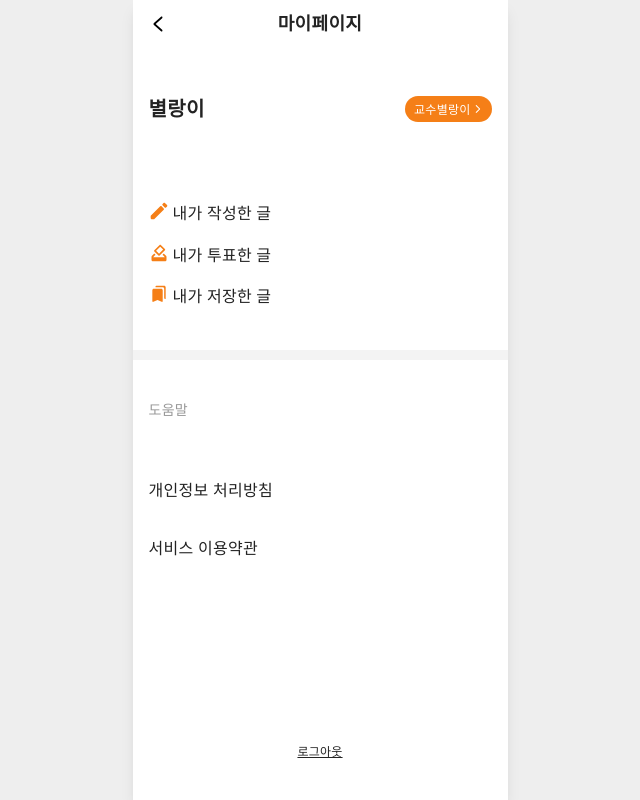
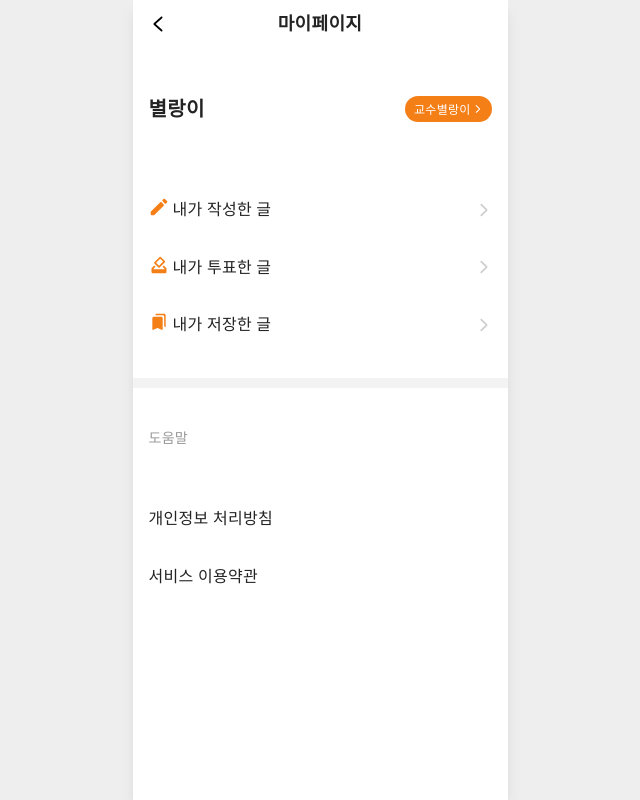
Before and after one commit to chwihae/frontend, a React (Vite) app: page /mypage in a window 1280 px wide. Shown: the whole page, without its empty margins (320-960 px from the left). Built offline with nearby package versions, Linux system fonts and the light colour scheme; no server answers; sample sign-in values are in the browser's storage; a web font is replaced by a local one.

Commit message:
fix : 마이페이지 스타일 수정 (#17)

```diff
--- a/src/pages/Mypage.tsx
+++ b/src/pages/Mypage.tsx
@@ -3,6 +3,7 @@ import { useNavigate } from 'react-router-dom';
 
 import { ReactComponent as IConBookmarkOrange } from '@/assets/icon_bookmark_orange.svg';
 import { ReactComponent as IConEditOrange } from '@/assets/icon_edit_orange.svg';
+import { ReactComponent as IConForwardGray } from '@/assets/icon_forward_gray.svg';
 import { ReactComponent as IConForwardWhite } from '@/assets/icon_forward_white.svg';
 import { ReactComponent as IConVoteOrange } from '@/assets/icon_vote_orange.svg';
 import { LEVELSTEP } from '@/constants/home';
@@ -33,7 +34,7 @@ const Mypage = () => {
     <div className="relative flex h-full flex-col">
       {/* 상단부 */}
       <div className="">
-        <div className="flex items-center justify-between px-4 pb-[76px] pt-[45px]">
+        <div className="flex items-center justify-between px-4 pb-[72px] pt-[45px]">
           <div className="flex items-center gap-3">
             <LevelImage className="h-[43px] w-[43px]" />
             <p className="scorebold20">별랑이{userId}</p>
@@ -47,43 +48,28 @@ const Mypage = () => {
             <IConForwardWhite />
           </label>
         </div>
-        <ol className="p flex flex-col gap-4 border-b-[10px] border-bg px-4 pb-[40px]">
-          <li>
+        <ol className="p flex flex-col gap-8 border-b-[10px] border-bg px-4 pb-[40px]">
+          {MYPOST.map((list) => (
+            <li key={list.title}>
               <label
                 htmlFor="temp-modal"
-              className="scoremedium16 flex cursor-pointer gap-1"
+                className="scoremedium16 flex cursor-pointer items-center justify-between"
                 onClick={() => setIsModal(true)}
               >
-              <IConEditOrange />
-              내가 작성한 글
+                <div className="flex gap-1">
+                  {list.icon}
+                  {list.title}
+                </div>
+                <IConForwardGray />
               </label>
             </li>
-          <li>
-            <label
-              htmlFor="temp-modal"
-              className="scoremedium16 flex cursor-pointer gap-1"
-              onClick={() => setIsModal(true)}
-            >
-              <IConVoteOrange />
-              내가 투표한 글
-            </label>
-          </li>
-          <li>
-            <label
-              htmlFor="temp-modal"
-              className="scoremedium16 flex cursor-pointer gap-1"
-              onClick={() => setIsModal(true)}
-            >
-              <IConBookmarkOrange />
-              내가 저장한 글
-            </label>
-          </li>
+          ))}
         </ol>
       </div>
       {/* 도움말 */}
-      <div className="px-4">
+      <div className="relative flex-grow-0 px-4">
         <h2 className="scoremedium14 pb-14 pt-10 text-GS4">도움말</h2>
-        <ol className="scoremedium16 flex flex-col gap-8 ">
+        <ol className="scoremedium16 mb-[313px] flex flex-col gap-8">
           <li className="h-fit">
             <label
               htmlFor="temp-modal"
@@ -103,18 +89,25 @@ const Mypage = () => {
             </label>
           </li>
         </ol>
-      </div>
         {/* 로그아웃 버튼 */}
         <label
           htmlFor="temp-modal"
-        className="scoremedium12 absolute bottom-10 left-1/2 translate-x-[-50%] cursor-pointer border-0 p-0 underline"
+          className="scoremedium12 block cursor-pointer border-0 p-0 pb-10 text-center underline"
           onClick={handleSignOut}
         >
           로그아웃
         </label>
+      </div>
+
       {isModal && <ModalPreparing name="temp-modal" />}
     </div>
   );
 };
 
 export default Mypage;
+
+const MYPOST = [
+  { title: '내가 작성한 글', icon: <IConEditOrange /> },
+  { title: '내가 투표한 글', icon: <IConVoteOrange /> },
+  { title: '내가 저장한 글', icon: <IConBookmarkOrange /> },
+];
```
Lines whose indentation alone changed are shown as unchanged.
